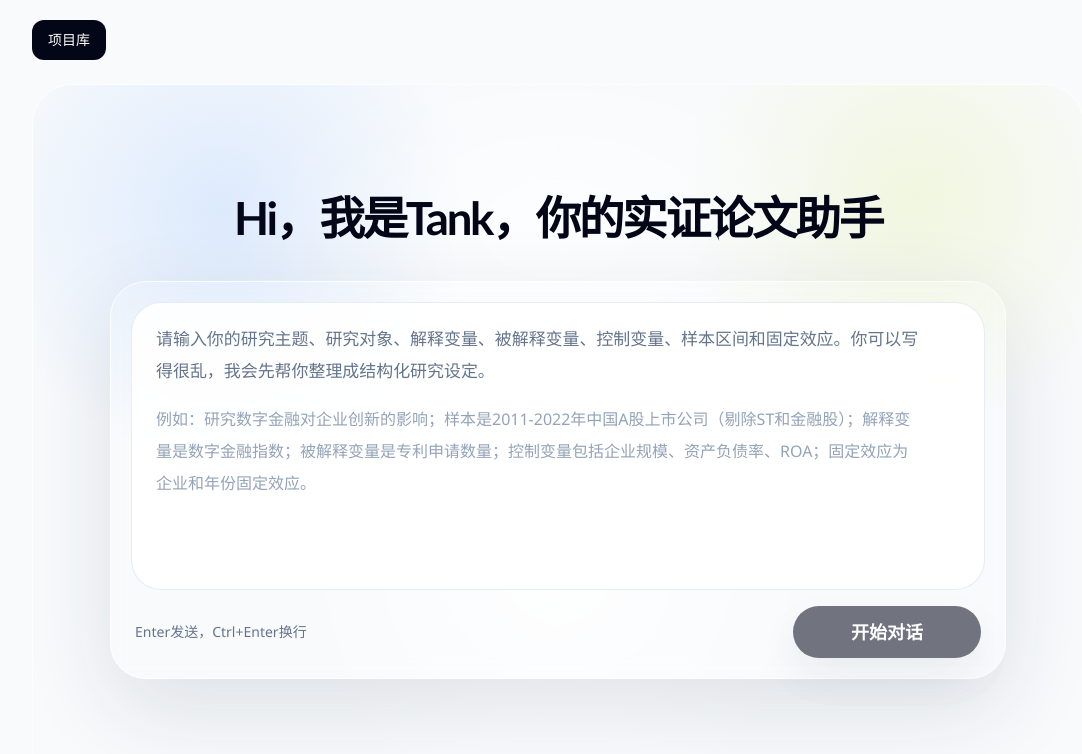
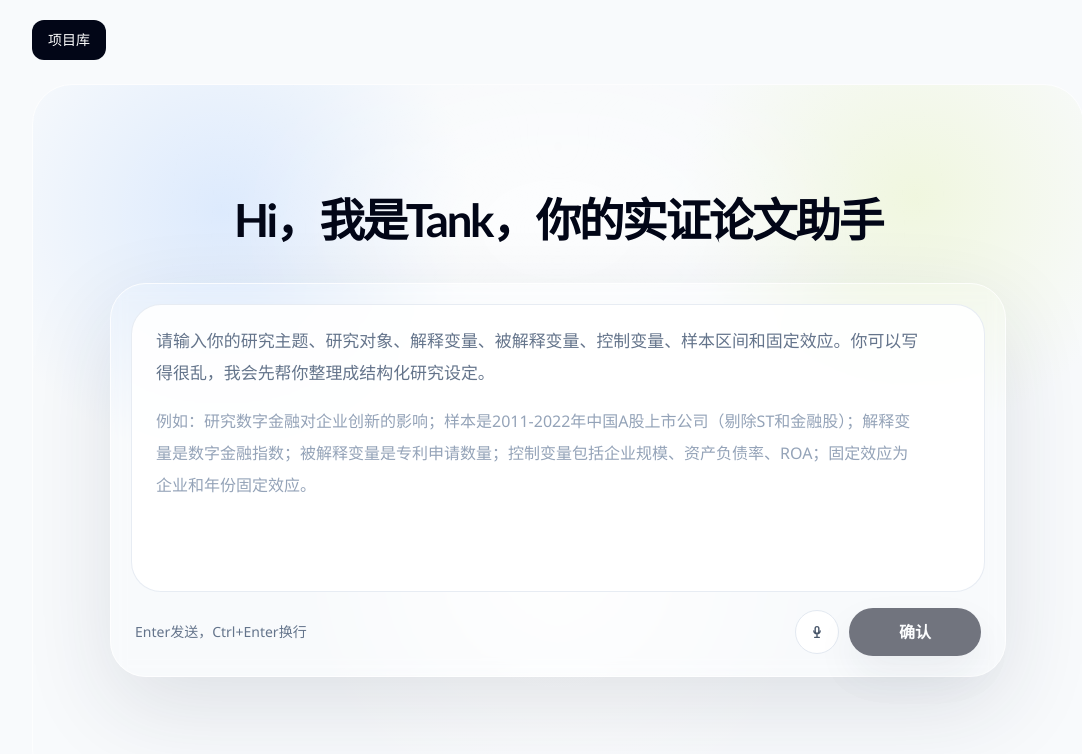
Before and after one commit to tank798/empirical-paper-agent, a Next.js app in the folder apps/web/: page / in a window 1280 px wide. Shown: the top 754 px of the page, without its empty margins (82-1164 px from the left). Built offline with nearby package versions, Linux system fonts and the light colour scheme.

Commit message:
Refine home input actions

```diff
--- a/apps/web/components/home-hero.tsx
+++ b/apps/web/components/home-hero.tsx
@@ -1,19 +1,76 @@
 "use client";
 
-import { startTransition, type KeyboardEvent, useState } from "react";
+import { startTransition, type KeyboardEvent, useEffect, useRef, useState } from "react";
 import { useRouter } from "next/navigation";
 import { apiRequest } from "../lib/api";
 import { saveStoredProject, setPendingProjectBootstrap } from "../lib/storage";
 import { ThinkingBubble } from "./thinking-bubble";
+
+type SpeechRecognitionAlternativeLike = {
+  transcript: string;
+};
+
+type SpeechRecognitionResultLike = {
+  isFinal?: boolean;
+  length: number;
+  [index: number]: SpeechRecognitionAlternativeLike;
+};
+
+type SpeechRecognitionEventLike = Event & {
+  resultIndex: number;
+  results: ArrayLike<SpeechRecognitionResultLike>;
+};
+
+type SpeechRecognitionLike = {
+  continuous: boolean;
+  interimResults: boolean;
+  lang: string;
+  onend: (() => void) | null;
+  onerror: ((event: { error?: string }) => void) | null;
+  onresult: ((event: SpeechRecognitionEventLike) => void) | null;
+  start: () => void;
+  stop: () => void;
+};
+
+type SpeechRecognitionConstructorLike = new () => SpeechRecognitionLike;
+
+function MicIcon() {
+  return (
+    <svg aria-hidden="true" className="h-4 w-4" fill="none" viewBox="0 0 16 16">
+      <path
+        d="M8 2.667A1.833 1.833 0 0 0 6.167 4.5v3A1.833 1.833 0 0 0 8 9.333 1.833 1.833 0 0 0 9.833 7.5v-3A1.833 1.833 0 0 0 8 2.667Z"
+        stroke="currentColor"
+        strokeWidth="1.4"
+      />
+      <path
+        d="M4.833 6.833a3.167 3.167 0 1 0 6.334 0M8 10.667v2.666M5.667 13.333h4.666"
+        stroke="currentColor"
+        strokeLinecap="round"
+        strokeLinejoin="round"
+        strokeWidth="1.4"
+      />
+    </svg>
+  );
+}
 
 export function HomeHero() {
   const router = useRouter();
   const [topic, setTopic] = useState("");
   const [focused, setFocused] = useState(false);
   const [loading, setLoading] = useState(false);
+  const [listening, setListening] = useState(false);
   const [error, setError] = useState("");
+  const recognitionRef = useRef<SpeechRecognitionLike | null>(null);
+  const speechBaseTextRef = useRef("");
 
   const showGhostText = !focused && !topic.trim();
+
+  useEffect(() => {
+    return () => {
+      recognitionRef.current?.stop();
+      recognitionRef.current = null;
+    };
+  }, []);
 
   const createProject = async () => {
     const nextTopic = topic.trim();
@@ -51,6 +108,71 @@ export function HomeHero() {
 
     event.preventDefault();
     void createProject();
+  };
+
+  const handleMicClick = () => {
+    if (loading) {
+      return;
+    }
+
+    if (listening) {
+      recognitionRef.current?.stop();
+      return;
+    }
+
+    const speechWindow = window as typeof window & {
+      SpeechRecognition?: SpeechRecognitionConstructorLike;
+      webkitSpeechRecognition?: SpeechRecognitionConstructorLike;
+    };
+    const SpeechRecognitionCtor = speechWindow.SpeechRecognition ?? speechWindow.webkitSpeechRecognition;
+
+    if (!SpeechRecognitionCtor) {
+      setError("当前浏览器暂不支持语音输入。");
+      return;
+    }
+
+    const recognition = new SpeechRecognitionCtor();
+    speechBaseTextRef.current = topic.trim();
+    setError("");
+    setListening(true);
+    recognitionRef.current = recognition;
+    recognition.lang = "zh-CN";
+    recognition.continuous = false;
+    recognition.interimResults = true;
+
+    recognition.onresult = (event) => {
+      const pieces: string[] = [];
+
+      for (let index = event.resultIndex; index < event.results.length; index += 1) {
+        const chunk = event.results[index]?.[0]?.transcript?.trim();
+        if (chunk) {
+          pieces.push(chunk);
+        }
+      }
+
+      const transcript = pieces.join("").trim();
+      if (!transcript) {
+        return;
+      }
+
+      const baseText = speechBaseTextRef.current;
+      setTopic([baseText, transcript].filter(Boolean).join(baseText && transcript ? "\n" : ""));
+    };
+
+    recognition.onerror = (event) => {
+      setError(
+        event.error === "not-allowed"
+          ? "请先允许浏览器使用麦克风。"
+          : "语音识别失败，请重试。"
+      );
+    };
+
+    recognition.onend = () => {
+      setListening(false);
+      recognitionRef.current = null;
+    };
+
+    recognition.start();
   };
 
   return (
@@ -102,14 +224,29 @@ export function HomeHero() {
               {"Enter发送，Ctrl+Enter换行"}
             </button>
 
+            <div className="flex items-center gap-2.5">
               <button
-              className="inline-flex min-w-[188px] items-center justify-center rounded-full bg-slate-950 px-6 py-3 text-lg font-semibold text-white shadow-floating transition hover:bg-slate-800 disabled:cursor-not-allowed disabled:opacity-55"
+                className={`inline-flex h-11 w-11 items-center justify-center rounded-full border text-sm font-medium transition disabled:cursor-not-allowed disabled:opacity-60 ${
+                  listening
+                    ? "border-slate-950 bg-slate-950 text-white shadow-[0_10px_24px_rgba(15,23,42,0.18)]"
+                    : "border-slate-200 bg-white text-slate-600 hover:border-slate-300 hover:bg-slate-50 hover:text-slate-900"
+                }`}
+                disabled={loading}
+                onClick={handleMicClick}
+                type="button"
+              >
+                <MicIcon />
+              </button>
+
+              <button
+                className="inline-flex min-w-[132px] items-center justify-center rounded-full bg-slate-950 px-5 py-3 text-base font-semibold text-white shadow-floating transition hover:bg-slate-800 disabled:cursor-not-allowed disabled:opacity-55"
                 disabled={loading || !topic.trim()}
                 onClick={() => void createProject()}
                 type="button"
               >
-              {loading ? <ThinkingBubble bare className="text-white" /> : <span className="w-full text-center">开始对话</span>}
+                {loading ? <ThinkingBubble bare className="text-white" /> : <span className="w-full text-center">确认</span>}
               </button>
+            </div>
           </div>
         </div>
 
```
Lines whose indentation alone changed are shown as unchanged.
